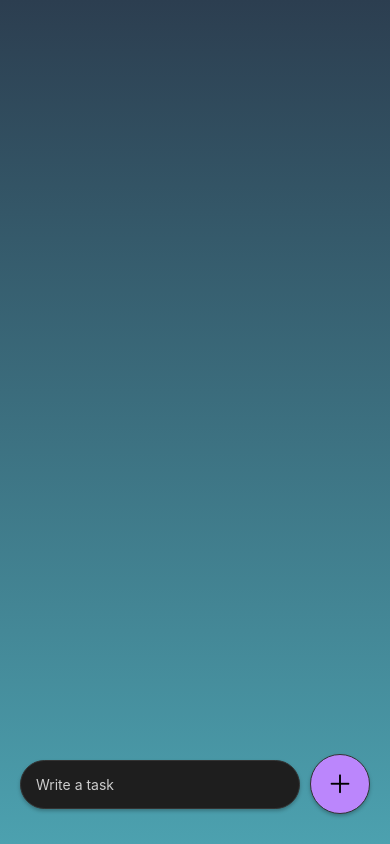
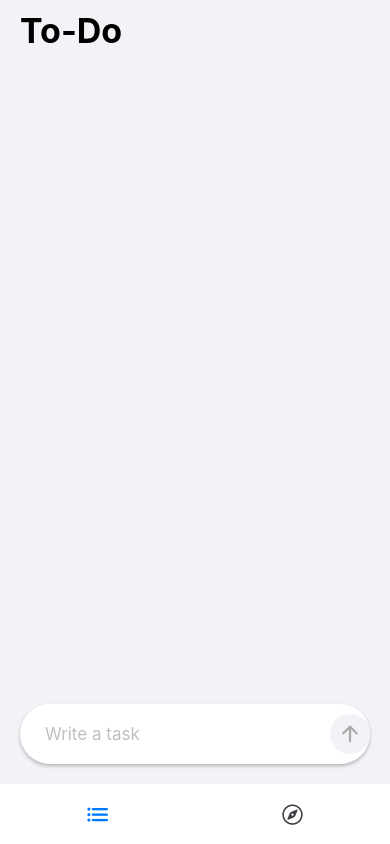
Before and after one commit to vantholpich/ThreeTasks, a React Native app: screen /To-Do in a window 390 px wide. Built offline with nearby package versions, Linux system fonts and the light colour scheme.

Commit message:
iOS aesthestics and additional tasks

```diff
--- a/App.js
+++ b/App.js
@@ -1,112 +1,48 @@
-import React, { useState, useEffect } from 'react';
-import { StyleSheet, Text, View, ScrollView, Platform, StatusBar, FlatList, Alert } from 'react-native';
-import { LinearGradient } from 'expo-linear-gradient';
-import { SafeAreaProvider, SafeAreaView } from 'react-native-safe-area-context';
+import React from 'react';
+import { NavigationContainer } from '@react-navigation/native';
+import { createBottomTabNavigator } from '@react-navigation/bottom-tabs';
+import { Ionicons } from '@expo/vector-icons';
+import { SafeAreaProvider } from 'react-native-safe-area-context';
 
-import TaskItem from './src/components/TaskItem';
-import TaskInput from './src/components/TaskInput';
-import { loadTasks, saveTasks } from './src/utils/storage';
-import { COLORS, SIZES } from './src/constants/theme';
+import ToDoScreen from './src/screens/ToDoScreen';
+import ExplorationScreen from './src/screens/ExplorationScreen';
+import { COLORS } from './src/constants/theme';
+
+const Tab = createBottomTabNavigator();
 
 export default function App() {
-  const [tasks, setTasks] = useState([]);
-
-  useEffect(() => {
-    const fetchTasks = async () => {
-      const loadedTasks = await loadTasks();
-      setTasks(loadedTasks);
-    };
-    fetchTasks();
-  }, []);
-
-  useEffect(() => {
-    saveTasks(tasks);
-  }, [tasks]);
-
-  const handleAddTask = (text) => {
-    const newTask = {
-      id: Date.now().toString(),
-      text,
-      completed: false,
-    };
-    setTasks([...tasks, newTask]);
-  };
-
-  const handleToggleTask = (id) => {
-    // 1. Mark as completed visually first
-    setTasks(tasks.map(task =>
-      task.id === id ? { ...task, completed: !task.completed } : task
-    ));
-
-    // 2. Remove after a short delay
-    setTimeout(() => {
-      setTasks(currentTasks => currentTasks.filter(task => task.id !== id));
-    }, 600);
-  };
-
-  // handleDeleteTask removed as per request
-
-
   return (
     <SafeAreaProvider>
-      <LinearGradient
-        colors={[COLORS.gradientStart, COLORS.gradientEnd]}
-        style={styles.container}
-      >
-        <StatusBar barStyle="light-content" backgroundColor={COLORS.gradientStart} />
-        <SafeAreaView style={styles.safeArea}>
-          <View style={styles.tasksWrapper}>
-            <FlatList
-              data={tasks}
-              renderItem={({ item }) => (
-                <TaskItem
-                  task={item}
-                  onToggle={handleToggleTask}
-                />
-              )}
-              keyExtractor={item => item.id}
-              contentContainerStyle={styles.taskList}
-              showsVerticalScrollIndicator={false}
-            />
-          </View>
+      <NavigationContainer>
+        <Tab.Navigator
+          screenOptions={({ route }) => ({
+            tabBarIcon: ({ focused, color, size }) => {
+              let iconName;
 
-          <TaskInput onAddTask={handleAddTask} />
-        </SafeAreaView>
-      </LinearGradient>
+              if (route.name === 'To-Do') {
+                iconName = focused ? 'list' : 'list-outline';
+              } else if (route.name === 'Exploration') {
+                iconName = focused ? 'compass' : 'compass-outline';
+              }
+
+              return <Ionicons name={iconName} size={size} color={color} />;
+            },
+            tabBarActiveTintColor: COLORS.primary,
+            tabBarInactiveTintColor: COLORS.onSurface,
+            tabBarStyle: {
+              backgroundColor: COLORS.surface,
+              borderTopColor: 'rgba(255,255,255,0.1)',
+              height: 60,
+              paddingBottom: 10,
+              paddingTop: 10,
+            },
+            headerShown: false,
+          })}
+        >
+          <Tab.Screen name="To-Do" component={ToDoScreen} />
+          <Tab.Screen name="Exploration" component={ExplorationScreen} />
+        </Tab.Navigator>
+      </NavigationContainer>
     </SafeAreaProvider>
   );
 }
-
-const styles = StyleSheet.create({
-  container: {
-    flex: 1,
-  },
-  safeArea: {
-    flex: 1,
-  },
-  header: {
-    paddingTop: 20,
-    paddingHorizontal: 20,
-    paddingBottom: 10,
-  },
-  title: {
-    fontSize: SIZES.h1,
-    fontWeight: 'bold',
-    color: COLORS.onBackground,
-    marginBottom: 5,
-  },
-  subtitle: {
-    fontSize: SIZES.body,
-    color: COLORS.onSurface,
-    opacity: 0.8,
-  },
-  tasksWrapper: {
-    flex: 1,
-    paddingHorizontal: 20,
-    marginTop: 20,
-    marginBottom: 100, // Space for TaskInput
-  },
-  taskList: {
-    paddingBottom: 20,
-  },
-});
--- a/package.json
+++ b/package.json
@@ -12,6 +12,8 @@
   "dependencies": {
     "@expo/vector-icons": "^15.0.3",
     "@react-native-async-storage/async-storage": "2.2.0",
+    "@react-navigation/bottom-tabs": "^7.9.0",
+    "@react-navigation/native": "^7.1.26",
     "expo": "~54.0.30",
     "expo-blur": "~15.0.8",
     "expo-linear-gradient": "~15.0.8",
@@ -20,6 +22,7 @@
     "react-dom": "19.1.0",
     "react-native": "0.81.5",
     "react-native-safe-area-context": "~5.6.0",
+    "react-native-screens": "~4.16.0",
     "react-native-web": "^0.21.0"
   },
   "private": true
--- a/src/components/TaskInput.js
+++ b/src/components/TaskInput.js
@@ -1,85 +1,78 @@
 import React, { useState } from 'react';
-import { View, TextInput, TouchableOpacity, StyleSheet, KeyboardAvoidingView, Platform } from 'react-native';
+import { KeyboardAvoidingView, StyleSheet, View, TextInput, TouchableOpacity, Platform, Keyboard } from 'react-native';
 import { Ionicons } from '@expo/vector-icons';
-import { COLORS, SIZES } from '../constants/theme';
+import { COLORS, SIZES, SHADOWS } from '../constants/theme';
 
-const TaskInput = ({ onAddTask }) => {
+export default function TaskInput({ onAddTask }) {
     const [task, setTask] = useState('');
 
     const handleAddTask = () => {
-        if (task.trim().length > 0) {
+        if (task.trim()) {
             onAddTask(task);
             setTask('');
+            Keyboard.dismiss();
         }
     };
 
     return (
         <KeyboardAvoidingView
-            behavior={Platform.OS === "ios" ? "padding" : "height"}
+            behavior={Platform.OS === 'ios' ? 'padding' : 'height'}
+            keyboardVerticalOffset={Platform.OS === 'ios' ? 100 : 0}
             style={styles.container}
         >
+            <View style={styles.inputWrapper}>
                 <TextInput
                     style={styles.input}
                     placeholder={'Write a task'}
-                placeholderTextColor={COLORS.gray}
+                    placeholderTextColor={'#C0C0C0'}
                     value={task}
                     onChangeText={text => setTask(text)}
                 />
-            <TouchableOpacity onPress={handleAddTask}>
-                <View style={styles.addWrapper}>
-                    <Ionicons name="add" size={30} color={COLORS.onPrimary} />
+                <TouchableOpacity onPress={handleAddTask} disabled={!task.trim()}>
+                    <View style={[styles.addWrapper, !task.trim() && styles.disabledWrapper]}>
+                        <Ionicons name="arrow-up" size={24} color={task.trim() ? "white" : "#AAAAAA"} />
                     </View>
                 </TouchableOpacity>
+            </View>
         </KeyboardAvoidingView>
     );
-};
+}
 
 const styles = StyleSheet.create({
     container: {
         position: 'absolute',
-        bottom: 30,
+        bottom: 20,
         width: '100%',
+        paddingHorizontal: 20,
+        backgroundColor: 'transparent',
+    },
+    inputWrapper: {
         flexDirection: 'row',
         justifyContent: 'space-between',
         alignItems: 'center',
-        paddingHorizontal: 20,
+        backgroundColor: COLORS.surface,
+        paddingVertical: 10,
+        paddingHorizontal: 15,
+        borderRadius: 30,
+        ...SHADOWS.medium,
     },
     input: {
-        paddingVertical: 15,
-        paddingHorizontal: 15,
-        backgroundColor: COLORS.surface,
-        borderRadius: 30,
-        borderColor: COLORS.darkGray,
-        borderWidth: 1,
-        color: COLORS.onSurface,
-        width: '80%',
-        shadowColor: "#000",
-        shadowOffset: {
-            width: 0,
-            height: 2,
-        },
-        shadowOpacity: 0.25,
-        shadowRadius: 3.84,
-        elevation: 5,
+        flex: 1,
+        paddingVertical: 10,
+        paddingHorizontal: 10,
+        fontSize: SIZES.body,
+        color: COLORS.onBackground,
     },
     addWrapper: {
-        width: 60,
-        height: 60,
+        width: 40,
+        height: 40,
         backgroundColor: COLORS.primary,
-        borderRadius: 30,
+        borderRadius: 20,
         justifyContent: 'center',
         alignItems: 'center',
-        borderColor: COLORS.darkGray,
-        borderWidth: 1,
-        shadowColor: "#000",
-        shadowOffset: {
-            width: 0,
-            height: 2,
+        marginLeft: 10,
     },
-        shadowOpacity: 0.25,
-        shadowRadius: 3.84,
-        elevation: 5,
+    disabledWrapper: {
+        backgroundColor: COLORS.background, // Or a lighter gray
     },
 });
-
-export default TaskInput;
--- a/src/components/TaskItem.js
+++ b/src/components/TaskItem.js
@@ -1,65 +1,74 @@
 import React from 'react';
-import { View, Text, StyleSheet, TouchableOpacity } from 'react-native';
+import { StyleSheet, Text, View, TouchableOpacity } from 'react-native';
 import { Ionicons } from '@expo/vector-icons';
-import { BlurView } from 'expo-blur';
-import { COLORS, SIZES } from '../constants/theme';
+import { COLORS, SIZES, SHADOWS } from '../constants/theme';
 
-const TaskItem = ({ task, onToggle }) => {
+export default function TaskItem({ task, onToggle }) {
     return (
         <View style={styles.container}>
-            <BlurView intensity={20} tint="dark" style={styles.blurContainer}>
-                <TouchableOpacity style={styles.contentContainer} onPress={() => onToggle(task.id)}>
-                    <View style={[styles.checkbox, task.completed && styles.checkboxChecked]}>
-                        {task.completed && <Ionicons name="checkmark" size={16} color={COLORS.onPrimary} />}
-                    </View>
-                    <Text style={[styles.text, task.completed && styles.textCompleted]}>
-                        {task.text}
-                    </Text>
+            <TouchableOpacity
+                style={styles.taskContainer}
+                onPress={() => onToggle(task.id)}
+                activeOpacity={0.7}
+            >
+                <TouchableOpacity
+                    style={[styles.checkbox, task.completed && styles.checked]}
+                    onPress={() => onToggle(task.id)}
+                >
+                    {task.completed && (
+                        <Ionicons name="checkmark" size={16} color="white" />
+                    )}
                 </TouchableOpacity>
-            </BlurView>
+
+                <Text
+                    style={[
+                        styles.taskText,
+                        task.completed && styles.completedText
+                    ]}
+                >
+                    {task.text}
+                </Text>
+            </TouchableOpacity>
         </View>
     );
-};
+}
 
 const styles = StyleSheet.create({
     container: {
         marginBottom: 12,
-        borderRadius: SIZES.borderRadius,
-        overflow: 'hidden',
+        ...SHADOWS.light,
     },
-    blurContainer: {
+    taskContainer: {
+        backgroundColor: COLORS.surface,
+        padding: SIZES.padding,
+        borderRadius: SIZES.radius,
         flexDirection: 'row',
         alignItems: 'center',
-        padding: SIZES.padding,
-        backgroundColor: 'rgba(30, 30, 30, 0.6)',
-    },
-    contentContainer: {
-        flex: 1,
-        flexDirection: 'row',
-        alignItems: 'center',
+        borderWidth: 1,
+        borderColor: 'transparent', // Can be used for selection state if needed
     },
     checkbox: {
         width: 24,
         height: 24,
-        borderRadius: 12, // Circular
+        borderRadius: 12,
         borderWidth: 2,
         borderColor: COLORS.primary,
+        justifyContent: 'center',
         alignItems: 'center',
-        justifyContent: 'center',
         marginRight: 12,
     },
-    checkboxChecked: {
+    checked: {
         backgroundColor: COLORS.primary,
+        borderColor: COLORS.primary,
     },
-    text: {
+    taskText: {
+        fontSize: SIZES.body,
+        color: COLORS.onBackground,
+        flex: 1,
+    },
+    completedText: {
+        textDecorationLine: 'line-through',
         color: COLORS.onSurface,
-        fontSize: SIZES.body,
-        flex: 1,
-        fontWeight: '500', // Slightly bolder for iOS feel
-    },
-    textCompleted: {
-        color: COLORS.gray,
+        opacity: 0.6,
     },
 });
-
-export default TaskItem;
--- a/src/constants/theme.js
+++ b/src/constants/theme.js
@@ -1,27 +1,45 @@
 export const COLORS = {
-  background: '#121212',
-  surface: '#1E1E1E',
-  primary: '#BB86FC',
-  primaryVariant: '#3700B3',
-  secondary: '#03DAC6',
-  error: '#CF6679',
-  onBackground: '#FFFFFF',
-  onSurface: '#E0E0E0',
-  onPrimary: '#000000',
-  onSecondary: '#000000',
-  onError: '#000000',
-  gray: '#CCCCCC',
-  darkGray: '#333333',
-  gradientStart: '#2c3e50',
-  gradientEnd: '#4ca1af',
+  primary: '#007AFF', // iOS Blue
+  secondary: '#5856D6', // iOS Indigo
+  background: '#F2F2F7', // iOS System Grouped Background
+  surface: '#FFFFFF',
+  onBackground: '#000000',
+  onSurface: '#3C3C43', // Label Color (Secondary)
+  error: '#FF3B30',
+  success: '#34C759',
+  border: '#C6C6C8',
+  shadow: '#000000',
 };
 
 export const SIZES = {
+  h1: 34, // Large Title
+  h2: 28, // Title 1
+  h3: 22, // Title 2
+  body: 17, // Body
+  caption: 13, // Caption 1
+  radius: 12,
   padding: 16,
-  borderRadius: 12,
-  iconSize: 24,
-  h1: 32,
-  h2: 24,
-  body: 16,
-  small: 12,
 };
+
+export const SHADOWS = {
+  light: {
+    shadowColor: COLORS.shadow,
+    shadowOffset: {
+      width: 0,
+      height: 1,
+    },
+    shadowOpacity: 0.18,
+    shadowRadius: 1.0,
+    elevation: 1,
+  },
+  medium: {
+    shadowColor: COLORS.shadow,
+    shadowOffset: {
+      width: 0,
+      height: 2,
+    },
+    shadowOpacity: 0.25,
+    shadowRadius: 3.84,
+    elevation: 5,
+  },
+};
--- /dev/null
+++ b/src/hooks/useTasks.js
@@ -0,0 +1,50 @@
+import { useState, useEffect } from 'react';
+import { loadTasks, saveTasks } from '../utils/storage';
+
+export const useTasks = (storageKey) => {
+    const [tasks, setTasks] = useState([]);
+    const [loading, setLoading] = useState(true);
+
+    useEffect(() => {
+        const fetchTasks = async () => {
+            const loadedTasks = await loadTasks(storageKey);
+            setTasks(loadedTasks);
+            setLoading(false);
+        };
+        fetchTasks();
+    }, [storageKey]);
+
+    useEffect(() => {
+        if (!loading) {
+            saveTasks(tasks, storageKey);
+        }
+    }, [tasks, loading, storageKey]);
+
+    const addTask = (text) => {
+        const newTask = {
+            id: Date.now().toString(),
+            text,
+            completed: false,
+        };
+        setTasks(prevTasks => [...prevTasks, newTask]);
+    };
+
+    const toggleTask = (id) => {
+        // 1. Mark as completed visually first
+        setTasks(prevTasks => prevTasks.map(task =>
+            task.id === id ? { ...task, completed: !task.completed } : task
+        ));
+
+        // 2. Remove after a short delay
+        setTimeout(() => {
+            setTasks(currentTasks => currentTasks.filter(task => task.id !== id));
+        }, 600);
+    };
+
+    return {
+        tasks,
+        addTask,
+        toggleTask,
+        loading
+    };
+};
--- /dev/null
+++ b/src/screens/ExplorationScreen.js
@@ -0,0 +1,75 @@
+import React from 'react';
+import { StyleSheet, View, FlatList, StatusBar, Text } from 'react-native';
+import { SafeAreaView } from 'react-native-safe-area-context';
+
+import TaskItem from '../components/TaskItem';
+import TaskInput from '../components/TaskInput';
+import { useTasks } from '../hooks/useTasks';
+import { COLORS, SIZES } from '../constants/theme';
+
+export default function ExplorationScreen() {
+    const { tasks, addTask, toggleTask } = useTasks('@exploration_tasks');
+
+    return (
+        <View style={styles.container}>
+            <StatusBar barStyle="dark-content" backgroundColor={COLORS.background} />
+            <SafeAreaView style={styles.safeArea}>
+                <View style={styles.header}>
+                    <Text style={styles.title}>Exploration</Text>
+                    <Text style={styles.subtitle}>Extra tasks for later.</Text>
+                </View>
+
+                <View style={styles.tasksWrapper}>
+                    <FlatList
+                        data={tasks}
+                        renderItem={({ item }) => (
+                            <TaskItem
+                                task={item}
+                                onToggle={toggleTask}
+                            />
+                        )}
+                        keyExtractor={item => item.id}
+                        contentContainerStyle={styles.taskList}
+                        showsVerticalScrollIndicator={false}
+                    />
+                </View>
+
+                <TaskInput onAddTask={addTask} />
+            </SafeAreaView>
+        </View>
+    );
+}
+
+const styles = StyleSheet.create({
+    container: {
+        flex: 1,
+        backgroundColor: COLORS.background,
+    },
+    safeArea: {
+        flex: 1,
+    },
+    header: {
+        paddingHorizontal: 20,
+        paddingTop: 10,
+        paddingBottom: 10,
+    },
+    title: {
+        fontSize: SIZES.h1,
+        fontWeight: 'bold',
+        color: COLORS.onBackground,
+    },
+    subtitle: {
+        fontSize: SIZES.body,
+        color: COLORS.onSurface,
+        marginTop: 4,
+    },
+    tasksWrapper: {
+        flex: 1,
+        paddingHorizontal: 20,
+        marginBottom: 80, // Space for TaskInput
+    },
+    taskList: {
+        paddingTop: 10,
+        paddingBottom: 20,
+    },
+});
--- /dev/null
+++ b/src/screens/ToDoScreen.js
@@ -0,0 +1,69 @@
+import React from 'react';
+import { StyleSheet, View, FlatList, StatusBar, Text } from 'react-native';
+import { SafeAreaView } from 'react-native-safe-area-context';
+
+import TaskItem from '../components/TaskItem';
+import TaskInput from '../components/TaskInput';
+import { useTasks } from '../hooks/useTasks';
+import { COLORS, SIZES } from '../constants/theme';
+
+export default function ToDoScreen() {
+    const { tasks, addTask, toggleTask } = useTasks('@three_tasks_data');
+
+    return (
+        <View style={styles.container}>
+            <StatusBar barStyle="dark-content" backgroundColor={COLORS.background} />
+            <SafeAreaView style={styles.safeArea}>
+                <View style={styles.header}>
+                    <Text style={styles.title}>To-Do</Text>
+                </View>
+
+                <View style={styles.tasksWrapper}>
+                    <FlatList
+                        data={tasks}
+                        renderItem={({ item }) => (
+                            <TaskItem
+                                task={item}
+                                onToggle={toggleTask}
+                            />
+                        )}
+                        keyExtractor={item => item.id}
+                        contentContainerStyle={styles.taskList}
+                        showsVerticalScrollIndicator={false}
+                    />
+                </View>
+
+                <TaskInput onAddTask={addTask} />
+            </SafeAreaView>
+        </View>
+    );
+}
+
+const styles = StyleSheet.create({
+    container: {
+        flex: 1,
+        backgroundColor: COLORS.background,
+    },
+    safeArea: {
+        flex: 1,
+    },
+    header: {
+        paddingHorizontal: 20,
+        paddingTop: 10,
+        paddingBottom: 10,
+    },
+    title: {
+        fontSize: SIZES.h1,
+        fontWeight: 'bold',
+        color: COLORS.onBackground,
+    },
+    tasksWrapper: {
+        flex: 1,
+        paddingHorizontal: 20,
+        marginBottom: 80, // Space for TaskInput
+    },
+    taskList: {
+        paddingTop: 10,
+        paddingBottom: 20,
+    },
+});
```
Also changed, not shown: src/utils/storage.js (+5 -5 lines), 1 other file (tests, documents, lock files or other folders). Lines whose indentation alone changed are shown as unchanged.
